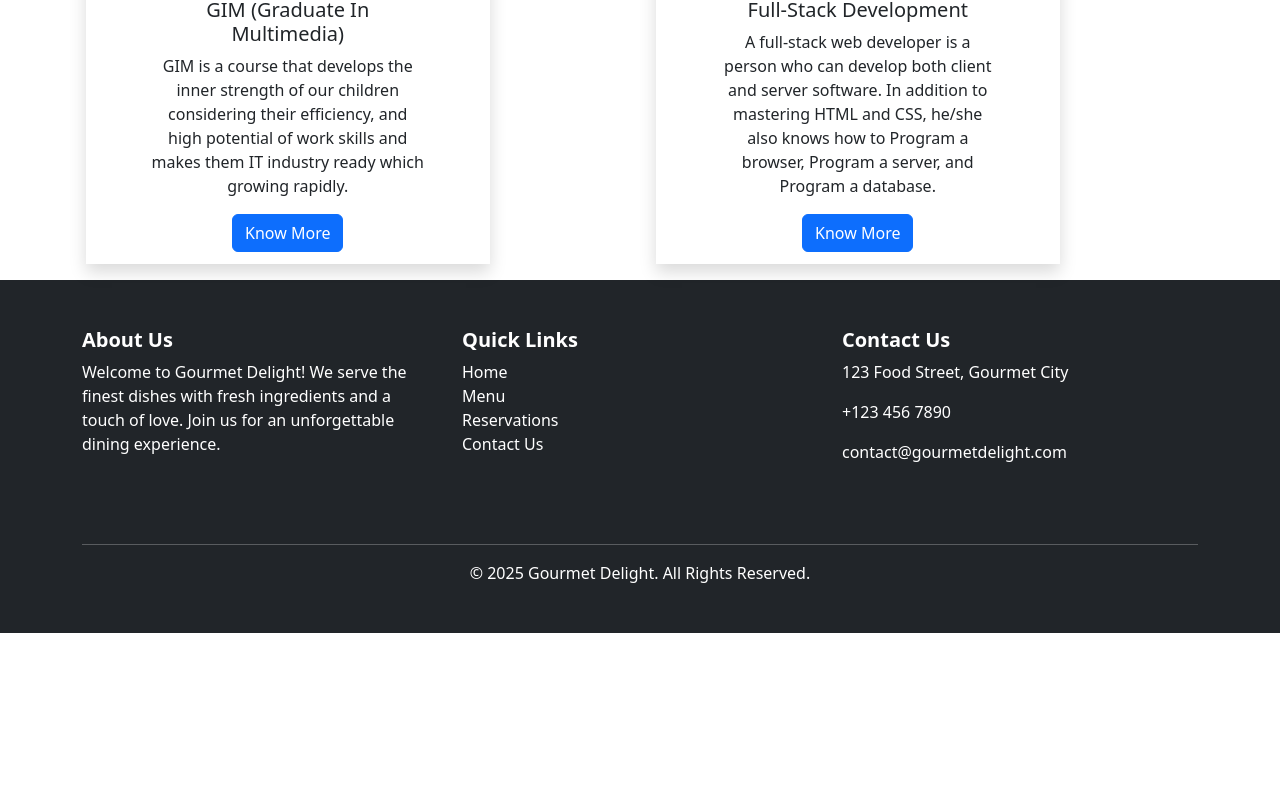
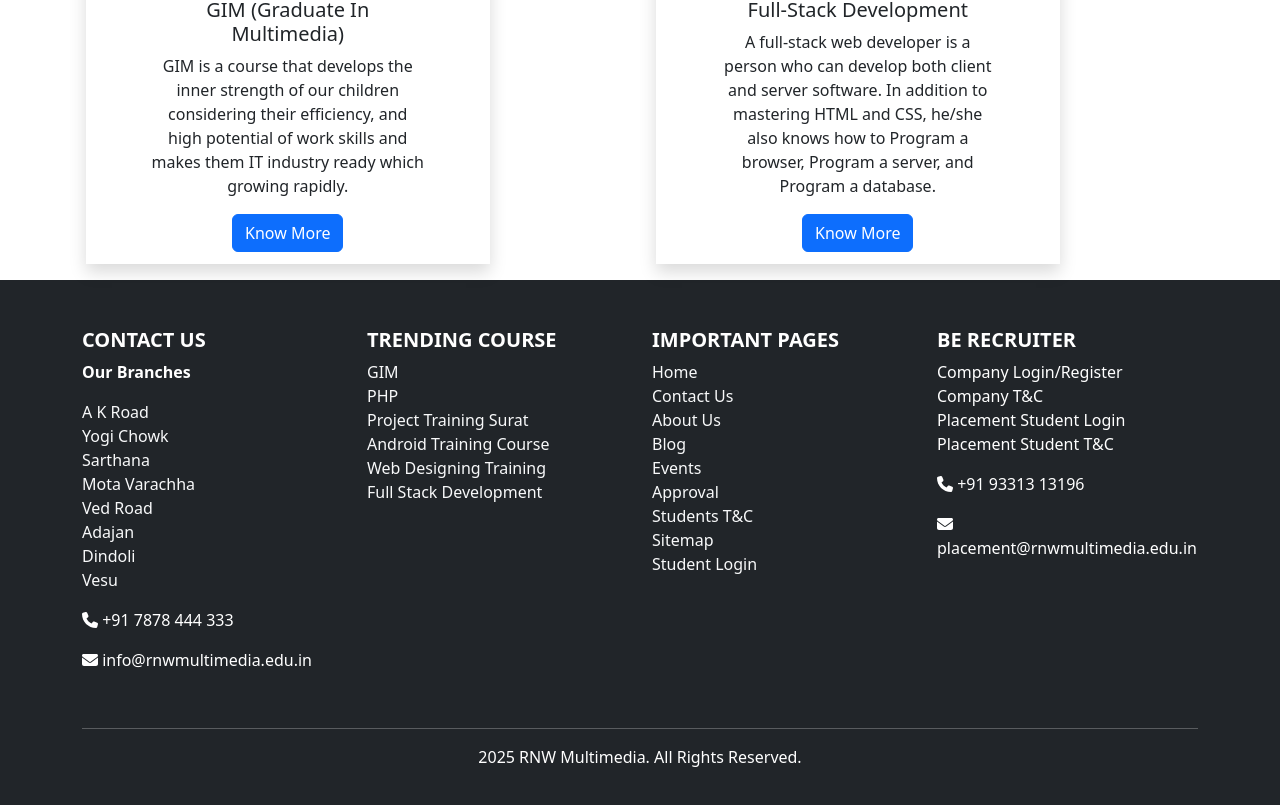
Before and after one commit to Dhyana6115/propsmaploop, a React (Create React App) app: page / in a window 1280 px wide. Shown: the part 3594-4399 px from the top of the page. Before the commit the page ends 4227 px from the top, so only its background shows below. Built offline with nearby package versions, Linux system fonts and the light colour scheme.

Commit message:
Update Footer.jsx

```diff
--- a/src/layout/Footer.jsx
+++ b/src/layout/Footer.jsx
@@ -1,49 +1,80 @@
-function Footer(){
-    return(
-        <>
-         <footer class="bg-dark text-white py-5">
-    <div class="container">
-      <div class="row">
+import React from "react";
+import { FontAwesomeIcon } from "@fortawesome/react-fontawesome";
+import {  faPhone, faEnvelope } from "@fortawesome/free-solid-svg-icons";
 
-        <div class="col-md-4 mb-4">
-          <h5 class="fw-bold">About Us</h5>
-          <p>
-            Welcome to Gourmet Delight! We serve the finest dishes with fresh ingredients and a touch of love. Join us for an unforgettable dining experience.
-          </p>
+const Footer = () => {
+  return (
+    <footer className="bg-dark text-white py-5">
+      <div className="container">
+        <div className="row">
+
+
+          <div className="col-md-3 mb-4">
+            <h5 className="fw-bold">CONTACT US</h5>
+            <p> <b>Our Branches</b></p>
+            <ul className="list-unstyled text-light">
+              <li>A K Road</li>
+              <li>Yogi Chowk</li>
+              <li>Sarthana</li>
+              <li>Mota Varachha</li>
+              <li>Ved Road</li>
+              <li>Adajan</li>
+              <li>Dindoli</li>
+              <li>Vesu</li>
+            </ul>
+            <p><FontAwesomeIcon icon={faPhone} /> +91 7878 444 333</p>
+            <p><FontAwesomeIcon icon={faEnvelope} /> info@rnwmultimedia.edu.in</p>
           </div>
 
 
-        <div class="col-md-4 mb-4">
-          <h5 class="fw-bold">Quick Links</h5>
-          <ul class="list-unstyled">
-            <li><a href="#" class="text-white text-decoration-none">Home</a></li>
-            <li><a href="#" class="text-white text-decoration-none">Menu</a></li>
-            <li><a href="#" class="text-white text-decoration-none">Reservations</a></li>
-            <li><a href="#" class="text-white text-decoration-none">Contact Us</a></li>
+          <div className="col-md-3 mb-4">
+            <h5 className="fw-bold">TRENDING COURSE</h5>
+            <ul className="list-unstyled text-light">
+              <li>GIM</li>
+              <li>PHP</li>
+              <li>Project Training Surat</li>
+              <li>Android Training Course</li>
+              <li>Web Designing Training</li>
+              <li>Full Stack Development</li>
+            </ul>
+          </div>
+
+          <div className="col-md-3 mb-4">
+            <h5 className="fw-bold">IMPORTANT PAGES</h5>
+            <ul className="list-unstyled text-light">
+              <li>Home</li>
+              <li>Contact Us</li>
+              <li>About Us</li>
+              <li>Blog</li>
+              <li>Events</li>
+              <li>Approval</li>
+              <li>Students T&C</li>
+              <li>Sitemap</li>
+              <li>Student Login</li>
             </ul>
           </div>
 
 
-        <div class="col-md-4 mb-4">
-          <h5 class="fw-bold">Contact Us</h5>
-          <p><i class="bi bi-geo-alt-fill"></i> 123 Food Street, Gourmet City</p>
-          <p><i class="bi bi-telephone-fill"></i> +123 456 7890</p>
-          <p><i class="bi bi-envelope-fill"></i> contact@gourmetdelight.com</p>
-          <div>
-            <a href="#" class="text-white me-3"><i class="bi bi-facebook"></i></a>
-            <a href="#" class="text-white me-3"><i class="bi bi-instagram"></i></a>
-            <a href="#" class="text-white"><i class="bi bi-twitter"></i></a>
+          <div className="col-md-3 mb-4">
+            <h5 className="fw-bold">BE RECRUITER</h5>
+            <ul className="list-unstyled">
+              <li> Company Login/Register</li>
+              <li> Company T&C</li>
+              <li> Placement Student Login</li>
+              <li> Placement Student T&C</li>
+            </ul>
+            <p><FontAwesomeIcon icon={faPhone} /> +91 93313 13196</p>
+            <p><FontAwesomeIcon icon={faEnvelope} /> placement@rnwmultimedia.edu.in</p>
           </div>
         </div>
-      </div>
-      <hr class="text-white"/>
-      <div class="text-center">
-        <p class="mb-0">© 2025 Gourmet Delight. All Rights Reserved.</p>
+
+        <hr className="text-white" />
+        <div className="text-center">
+          <p className="mb-0">2025 RNW Multimedia. All Rights Reserved.</p>
         </div>
       </div>
     </footer>
-        </>
-    )
-}
+  );
+};
 
 export default Footer;
```
Lines whose indentation alone changed are shown as unchanged.
